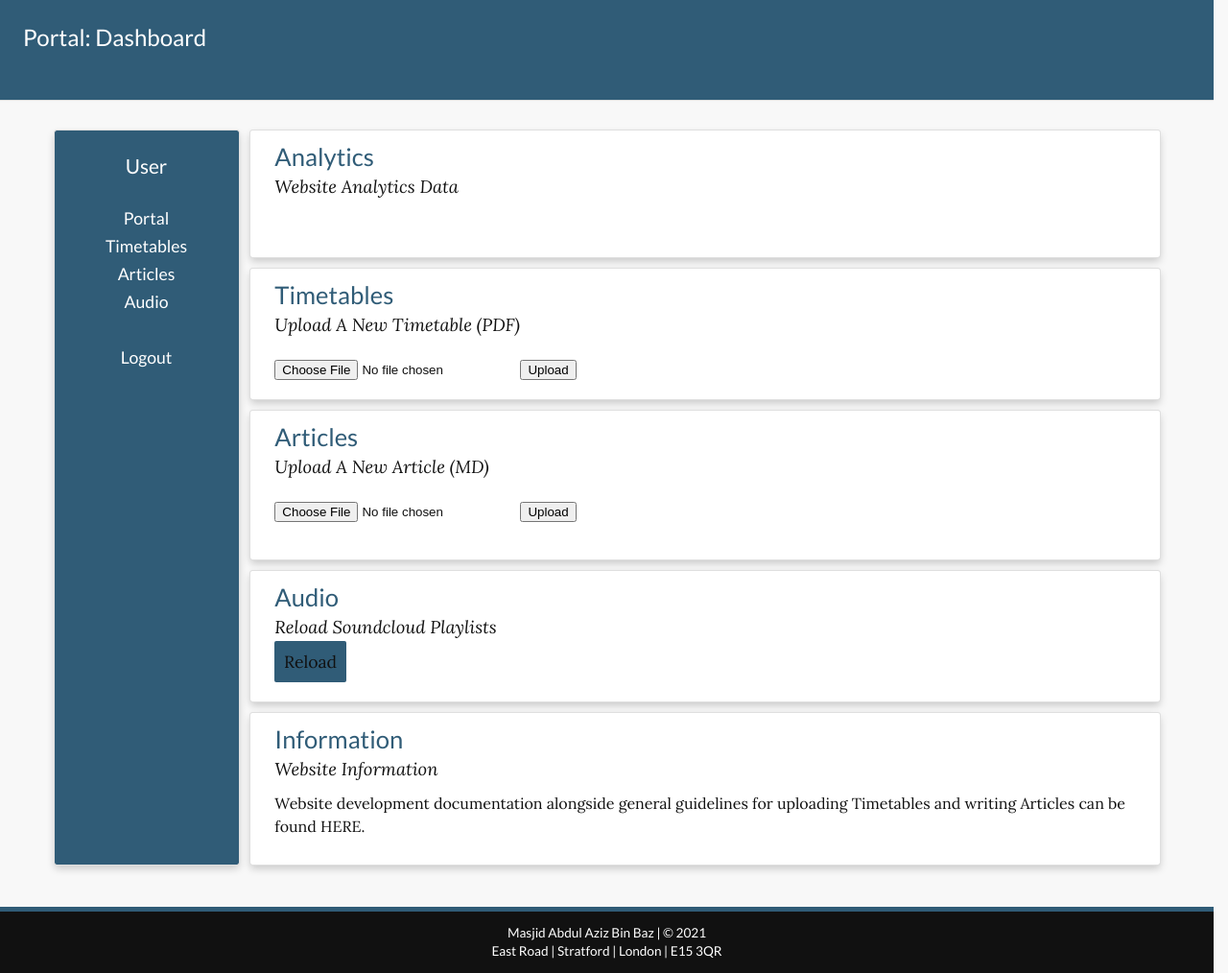
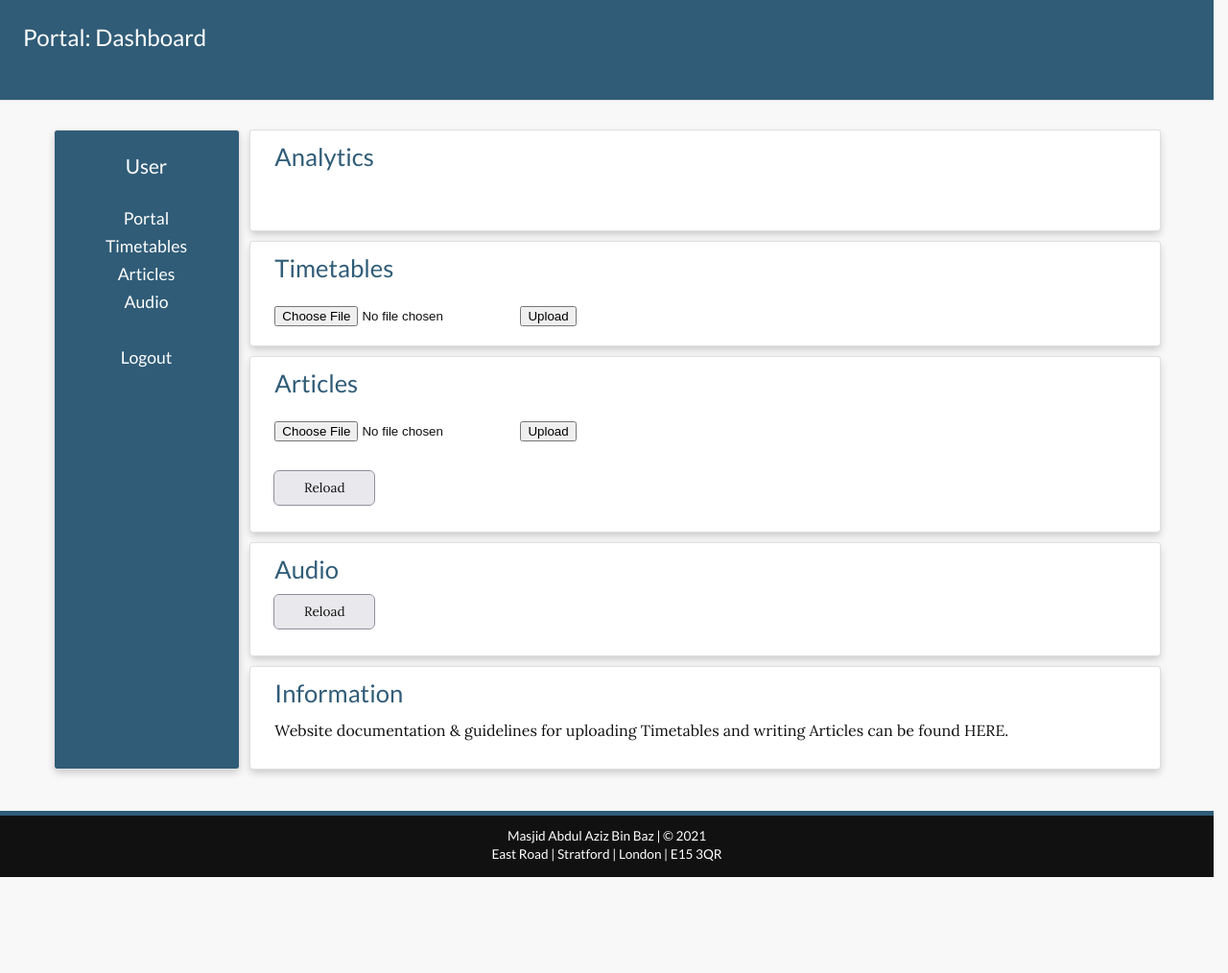
Before and after one commit to AbdullahRehmat/Masjid-Bin-Baz-Site, a Flask app: page /portal in a window 1280 px wide. Shown: the whole page at 96% size. After the commit the page ends 914 px from the top, so only its background shows below. Run offline with Flask 2, Linux system fonts and the light colour scheme; a user stored in the database is signed in; parts of the project's set-up code (start-up, migrations or seed data) failed here and were passed over; some libraries are stand-ins or nearby versions; some web fonts are replaced.

Commit message:
Fixed Portal CSS Bugs

```diff
--- a/static/css/portal.css
+++ b/static/css/portal.css
@@ -78,7 +78,7 @@
 
 .grid-item-subtitle {
   width: 97%;
-  font-size: 1.15rem;
+  font-size: 1.1rem;
   margin-left: auto;
   margin-right: auto;
   margin-bottom: 0.75rem;
@@ -102,20 +102,20 @@
   color: var(--text-color-primary);
 }
 
-.button-blue {
-  width: 40%;
-  max-width: 17vw;
+.button-grey {
+  display: inline-block;
+  width: 35%;
+  max-width: 7vw;
   margin: auto;
-  padding: 0.6rem;
-  font-size: 1.1rem;
-  border-radius: 2px;
+  padding: 0.45rem;
+  font-size: 0.85rem;
+  border-radius: 5px;
   text-align: center;
-  margin-bottom: 1.5rem;
-  color: #ffffff;
-  background-color: #305c77;
+  background-color: #e9e9ed;
+  outline: 1px solid #8f8f9d;
 }
 
-.button-blue > a {
+.button-grey > a {
   width: 100%;
   display: block;
   color: #ffffff;
@@ -123,7 +123,7 @@
   text-align-last: center;
 }
 
-.button-blue > a:hover {
+.button-grey > a:hover {
   transition: 0.5s ease-in-out;
   color: var(--link-hover-color);
 }
--- a/templates/portal/portal-index.html
+++ b/templates/portal/portal-index.html
@@ -4,7 +4,7 @@
   <div id="portal-analytics" class="grid-item">
     <div id="analytics-title" class="grid-item-title">Analytics</div>
     <div id="analytics-subtitle" class="grid-item-subtitle">
-      Website Analytics Data
+      <!--PLACEHOLDER-->
     </div>
     <div id="analytics-embed" class="grid-item-content">
       <!--PLACEHOLDER-->
@@ -16,7 +16,7 @@
   <div id="portal-timetable" class="grid-item">
     <div id="timetable-title" class="grid-item-title">Timetables</div>
     <div id="timetable-subtitle" class="grid-item-subtitle">
-      Upload A New Timetable (PDF)
+      <!--PLACEHOLDER-->
     </div>
     <div id="timetable-form" class="grid-item-content upload-form">
       <form
@@ -34,7 +34,7 @@
   <div id="portal-article" class="grid-item">
     <div id="article-title" class="grid-item-title">Articles</div>
     <div id="article-subtitle" class="grid-item-subtitle">
-      Upload A New Article (MD)
+      <!--PLACEHOLDER-->
     </div>
     <div id="article-form" class="grid-item-content upload-form">
       <form
@@ -47,24 +47,27 @@
       </form>
     </div>
     <br />
+    <div id="article-text" class="grid-item-text">
+      <a class="button-grey" href="/portal/reload/articles">Reload</a>
+    </div>
   </div>
 
   <div id="portal-audio" class="grid-item">
     <div id="audio-title" class="grid-item-title">Audio</div>
     <div id="audio-subtitle" class="grid-item-subtitle">
-      Reload Soundcloud Playlists
+      <!--PLACEHOLDER-->
     </div>
     <div id="audio-text" class="grid-item-text">
-      <a class="button-blue" href="/portal/reload/audio">Reload</a>
+      <a class="button-grey" href="/portal/reload/audio">Reload</a>
     </div>
   </div>
 
   <div id="portal-info" class="grid-item">
     <div id="info-title" class="grid-item-title">Information</div>
-    <div id="info-subtitle" class="grid-item-subtitle">Website Information</div>
+    <div id="info-subtitle" class="grid-item-subtitle"><!--PLACEHOLDER--></div>
     <div id="info-text" class="grid-item-text">
-      Website development documentation alongside general guidelines for
-      uploading Timetables and writing Articles can be found
+      Website documentation & guidelines for uploading Timetables and writing
+      Articles can be found
       <a
         href="https://github.com/AbdullahRehmat/Masjid-Bin-Baz-Site/blob/master/README.md#content-management"
       >
```
